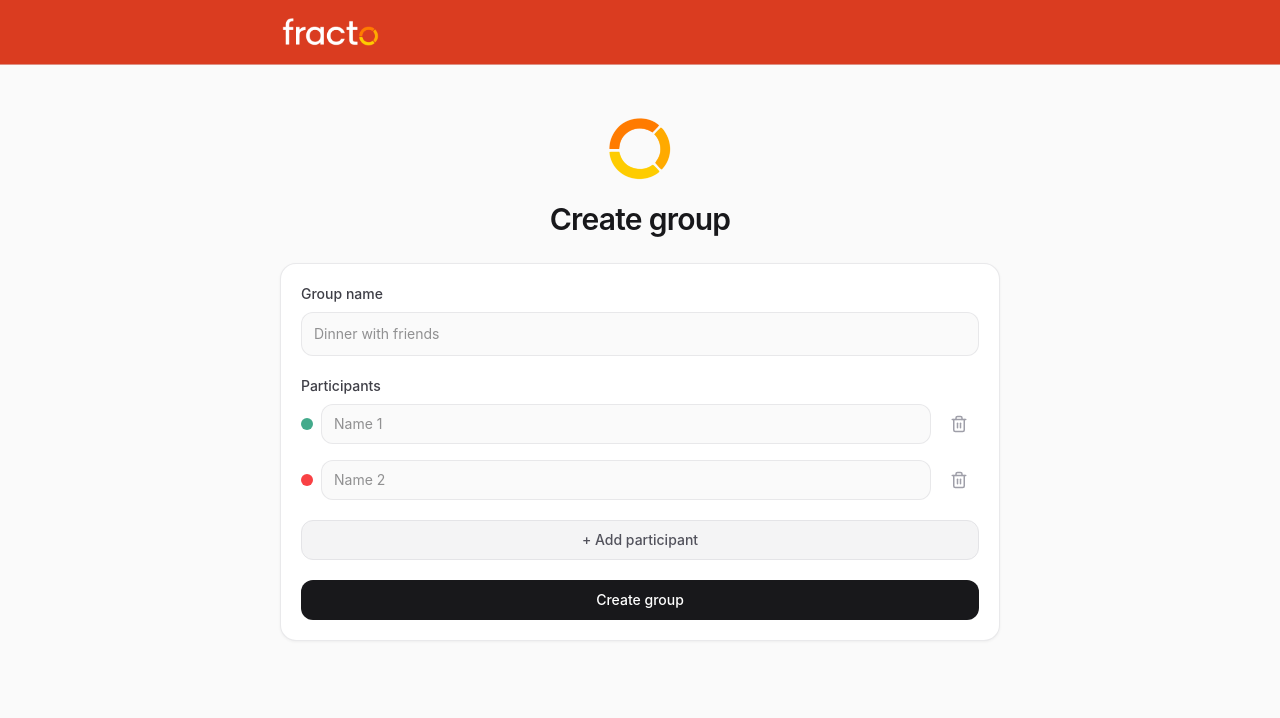
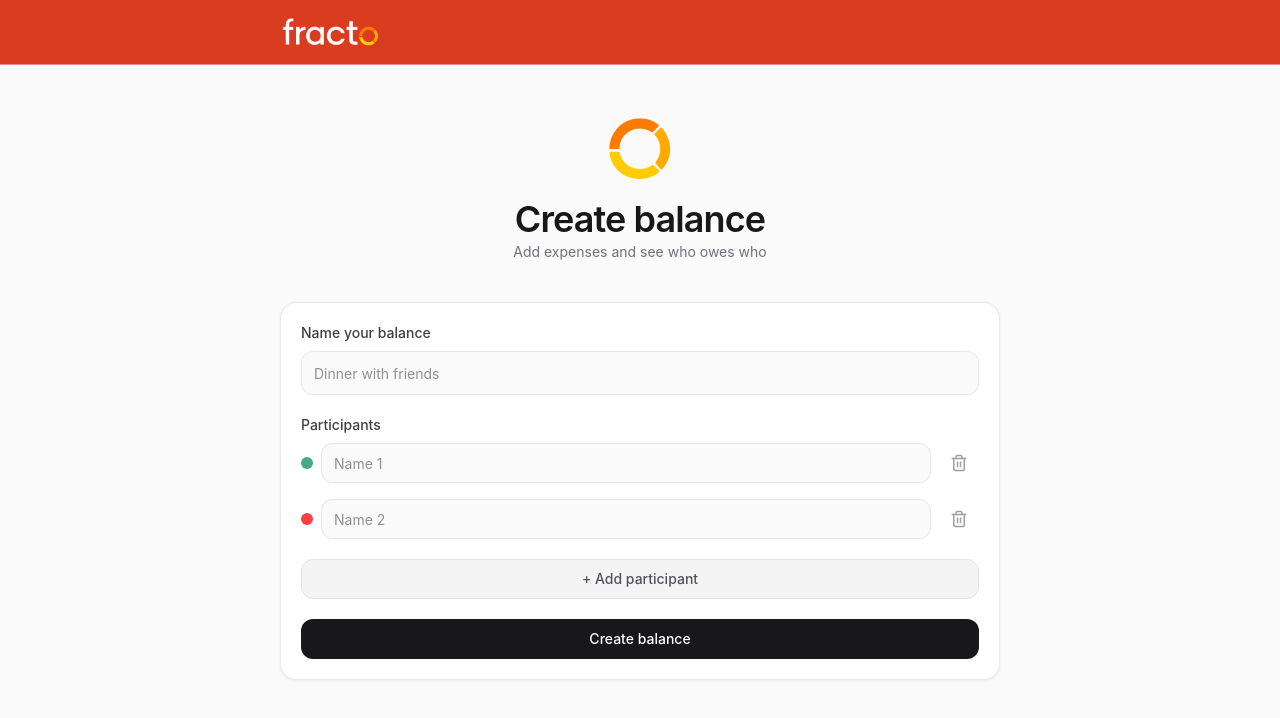
Before and after one commit to akustikoa/fracto, a React (Vite) app: page / in a window 1280 px wide. Shown: the top 718 px of the page. Built offline with nearby package versions, Linux system fonts and the light colour scheme; no server answers.

Commit message:
ui create balances fixed

```diff
--- a/src/pages/CreateGroupPage.jsx
+++ b/src/pages/CreateGroupPage.jsx
@@ -111,15 +111,18 @@ export default function CreateGroupPage({ onCreateGroup }) {
 
       <div className='mx-auto max-w-3xl px-4 py-6 md:px-6 md:py-8'>
         <div className='space-y-6'>
-          <div className='flex flex-col items-center gap-4 text-center'>
+          <div className='flex flex-col items-center text-center'>
             <img
               src={fractoMark}
               alt='Fracto'
-              className='h-18 w-18 object-contain'
+              className='h-18 w-18 mb-3 object-contain'
             />
-            <h1 className='text-3xl font-semibold tracking-tight text-zinc-900 leading-tight'>
-              Create group
+            <h1 className='text-4xl font-semibold tracking-tight text-zinc-900 leading-tight'>
+              Create balance
             </h1>
+            <p className=' mb-4 text-center text-sm  text-zinc-500'>
+              Add expenses and see who owes who
+            </p>
           </div>
 
           <form
@@ -129,7 +132,7 @@ export default function CreateGroupPage({ onCreateGroup }) {
           >
             <div className='space-y-2'>
               <label className='block text-sm font-medium text-zinc-700'>
-                Group name
+                Name your balance
               </label>
               <input
                 type='text'
@@ -208,7 +211,7 @@ export default function CreateGroupPage({ onCreateGroup }) {
               type='submit'
               className='h-10 w-full rounded-xl bg-zinc-900 px-4 text-sm font-medium text-white transition  hover:bg-zinc-800 hover:text-white'
             >
-              Create group
+              Create balance
             </button>
           </form>
 
```
